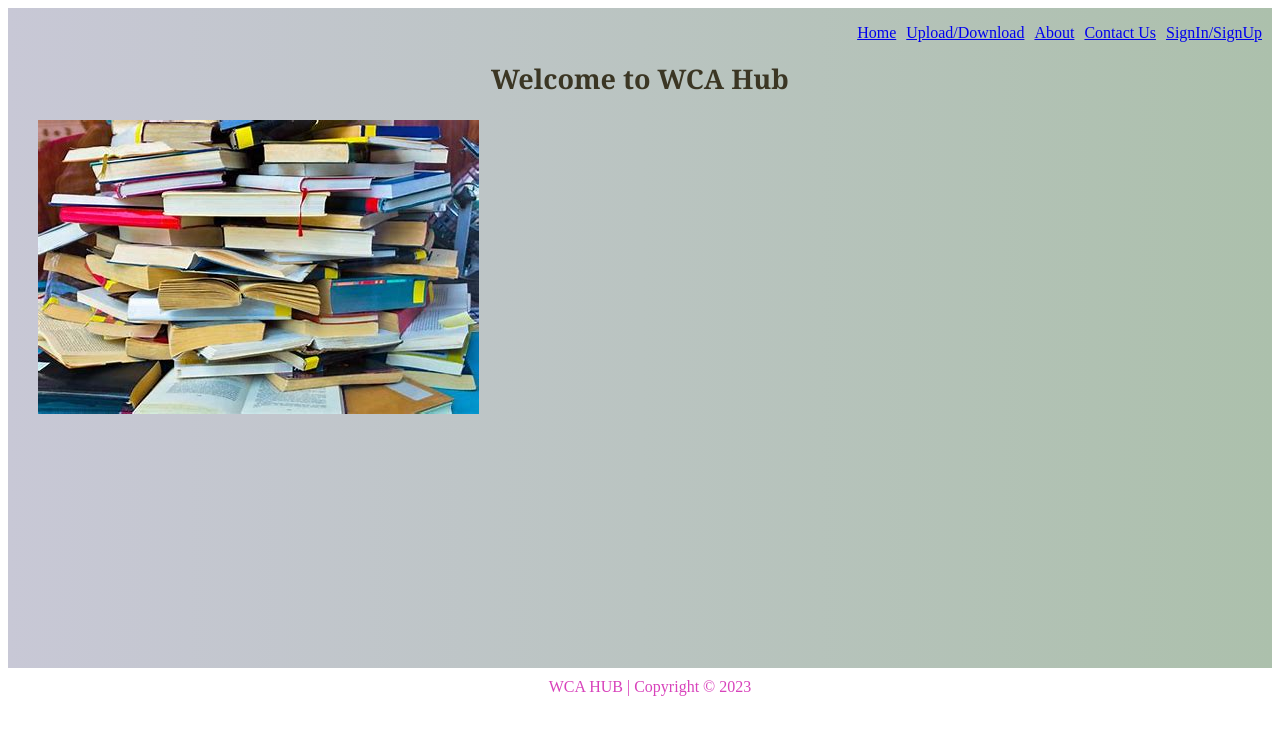
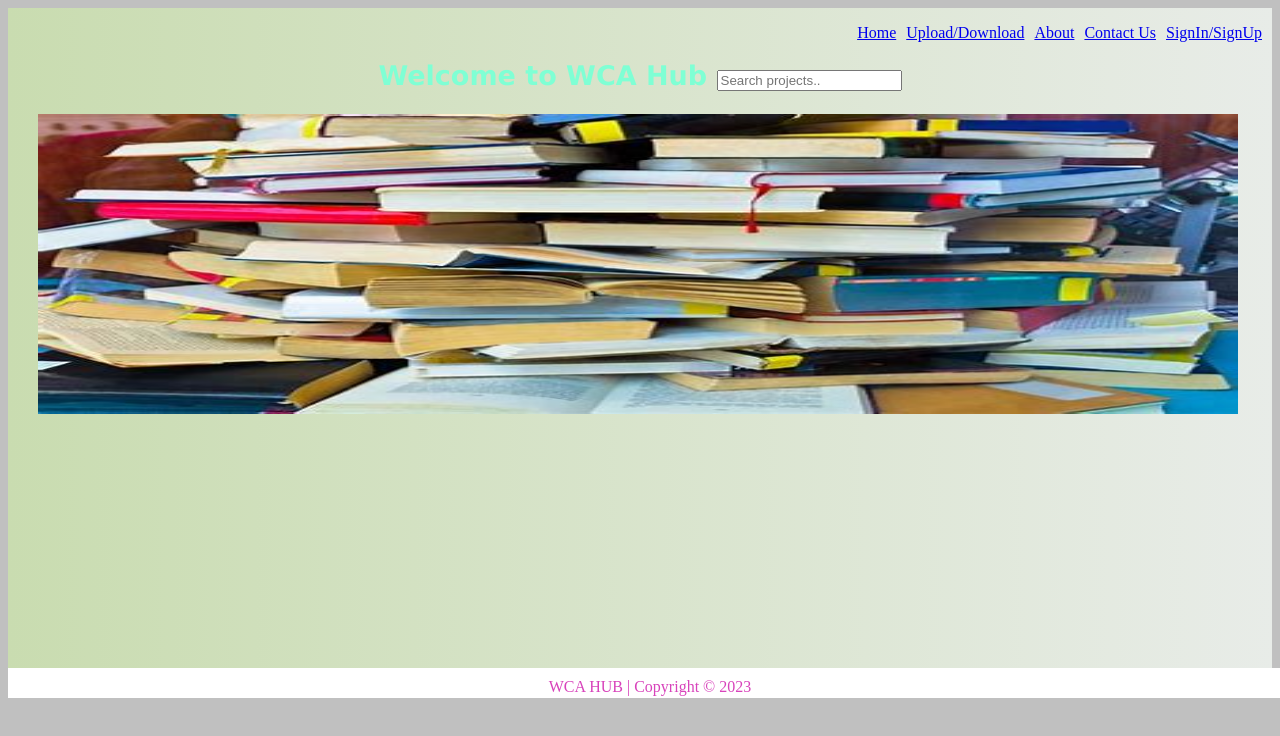
Before and after one commit to Wummysoft/wca-hub, a plain HTML site: page html/index.html in a window 1280 px wide. Drawn offline with Linux system fonts and the light colour scheme.

Commit message:
updating project files

```diff
--- a/html/index.html
+++ b/html/index.html
@@ -18,15 +18,29 @@
                 <li><a href = "about.html">About</a></li>
                 <li><a href = "contact.html">Contact Us</a></li>
                 <li><a href = "sign.html">SignIn/SignUp</a></li>
+
             </ul>
             </div>
         </nav>
+        <style>
+            h2 {
+              color: blue;
+              font-family: verdana;
+
+            }
+            p {
+              color: red;
+              font-family: courier;
+              font-size: 160%;
+            }
+            </style>
 </head>
     <body>
 
         <section>
-            <h2 text-align= "center">Welcome to WCA Hub</h2>
-            <img src="book01.jpeg" alt="Pile of Books">
+            <h2 style="text-align:center;">Welcome to WCA Hub  <input id="searchbar" onkeyup="search_projects()" type="text"
+                name="search" placeholder="Search projects.."></h2>
+                        <img src="book01.jpeg" alt="Pile of Books" style="width:1200px;height:300px;">
         </section>
         <footer>WCA HUB | Copyright &copy; 2023</footer>
     </body>
--- a/html/wca_stylesheet.css
+++ b/html/wca_stylesheet.css
@@ -28,7 +28,7 @@ header {
         margin-right: 10px;
         }
 section {
-    background: linear-gradient(to right, rgb(200, 200, 214), rgb(172, 192, 172));
+    background: linear-gradient(to right, rgb(201, 220, 176), rgb(232, 236, 232));
     font-family: Georgia, 'Times New Roman', Times, serif;
     font-size: 18px;
     color: rgb(59, 54, 36);
@@ -39,7 +39,13 @@ section {
     width:100%
     float: left;
     h2{
-        text-align: center;
+        color:aquamarine;
+        }
+}
+body{
+    background-color:silver;
+    h2{
+        color:aquamarine;
         }
 }
     footer {
```
Also changed, not shown: html/about.html (+1 -1 lines), html/contact.html (+1 -1 lines), html/sign.html (+1 -1 lines), html/up-download.html (+1 -1 lines), 1 other file.
